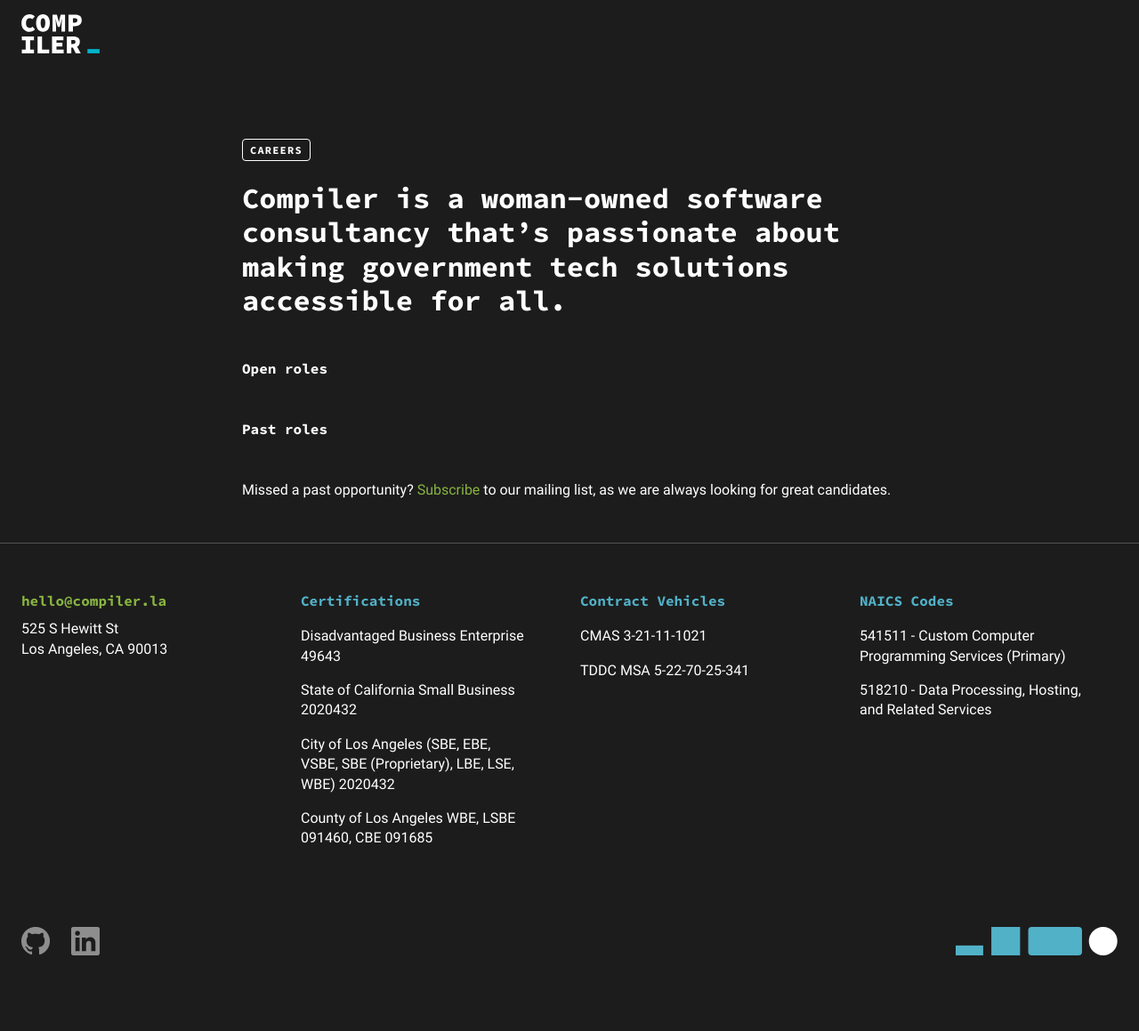
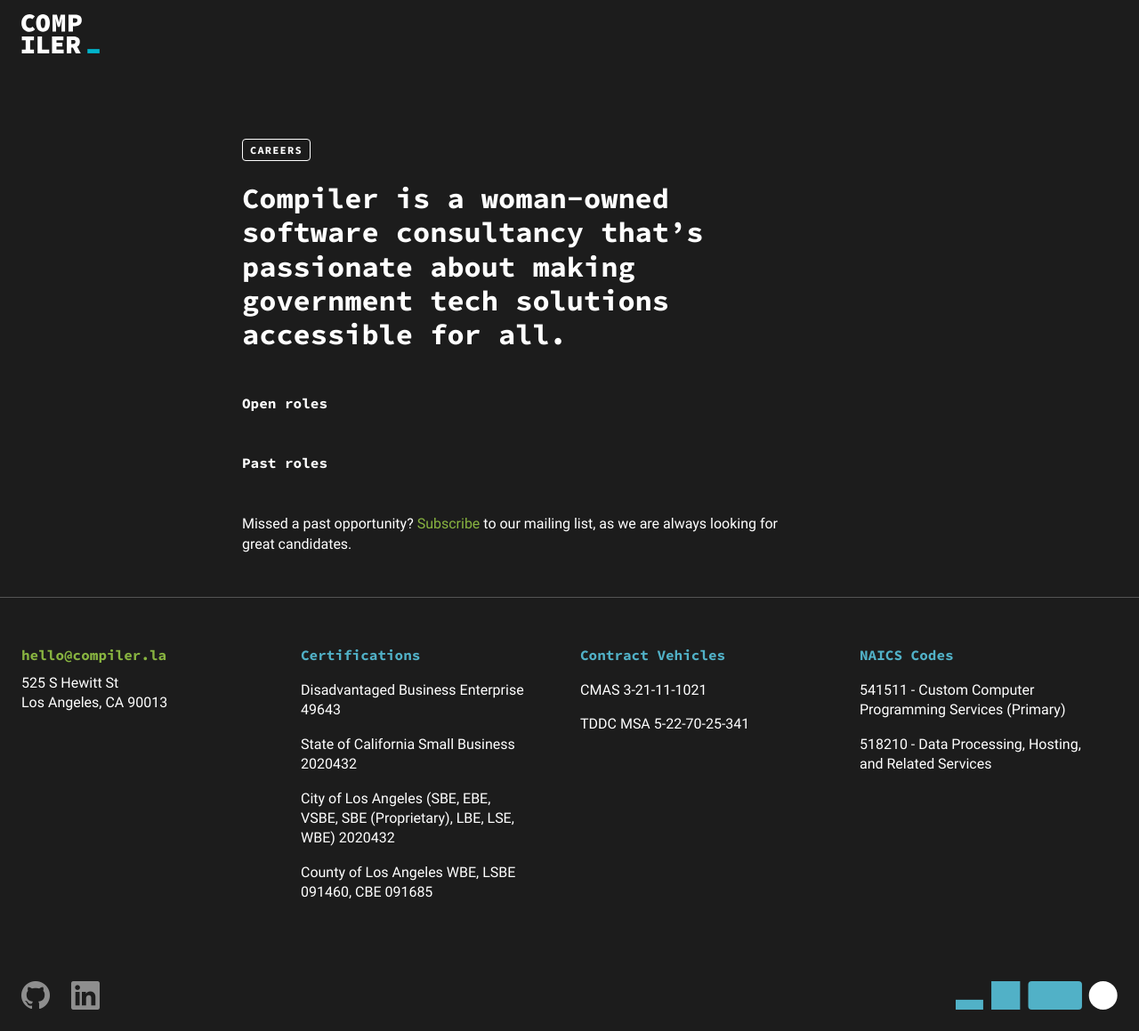
Before and after one commit to compilerla/compiler.la, a Jekyll site: the page built from jobs.html, in a window 1280 px wide. Shown: the whole page at 89% size. Built offline with Jekyll 4.4.1, drawn with Linux system fonts in a browser that asks for light colours; before the commit the page ends 1098 px from its top, so only the background shows below that.

Commit message:
fix(jobs): give both pages col-md-7/offset-md-2 with container

```diff
--- a/_layouts/job_post.html
+++ b/_layouts/job_post.html
@@ -3,6 +3,7 @@
 title_prefix: "Jobs with Compiler:"
 ---
 
+<div class="container">
   <div class="row">
     <div class="offset-md-2 col-md-7 col-12 mt-5 pt-5 mb-5 pb-5">
       <h1 class="mt-4 pt-2">{{ page.title }}{% if page.type %} ({{ page.type }}){% endif %}</h1>
@@ -45,6 +46,7 @@
       </div>
     </div>
   </div>
+</div>
 
 <script
   src="https://cdn.jsdelivr.net/npm/luxon@3.3.0/build/global/luxon.min.js"
--- a/jobs.html
+++ b/jobs.html
@@ -4,7 +4,7 @@
 ---
 <div class="jobs container mt-5">
     <div class="row">
-        <div class="col-md-8 offset-md-2 mt-5">
+        <div class="col-md-7 offset-md-2 mt-5">
             <span class="pill">Careers</span>
             <h1>Compiler is a woman-owned software consultancy that’s passionate about making government tech solutions
                 accessible for all.</h1>
```
Lines whose indentation alone changed are shown as unchanged.
